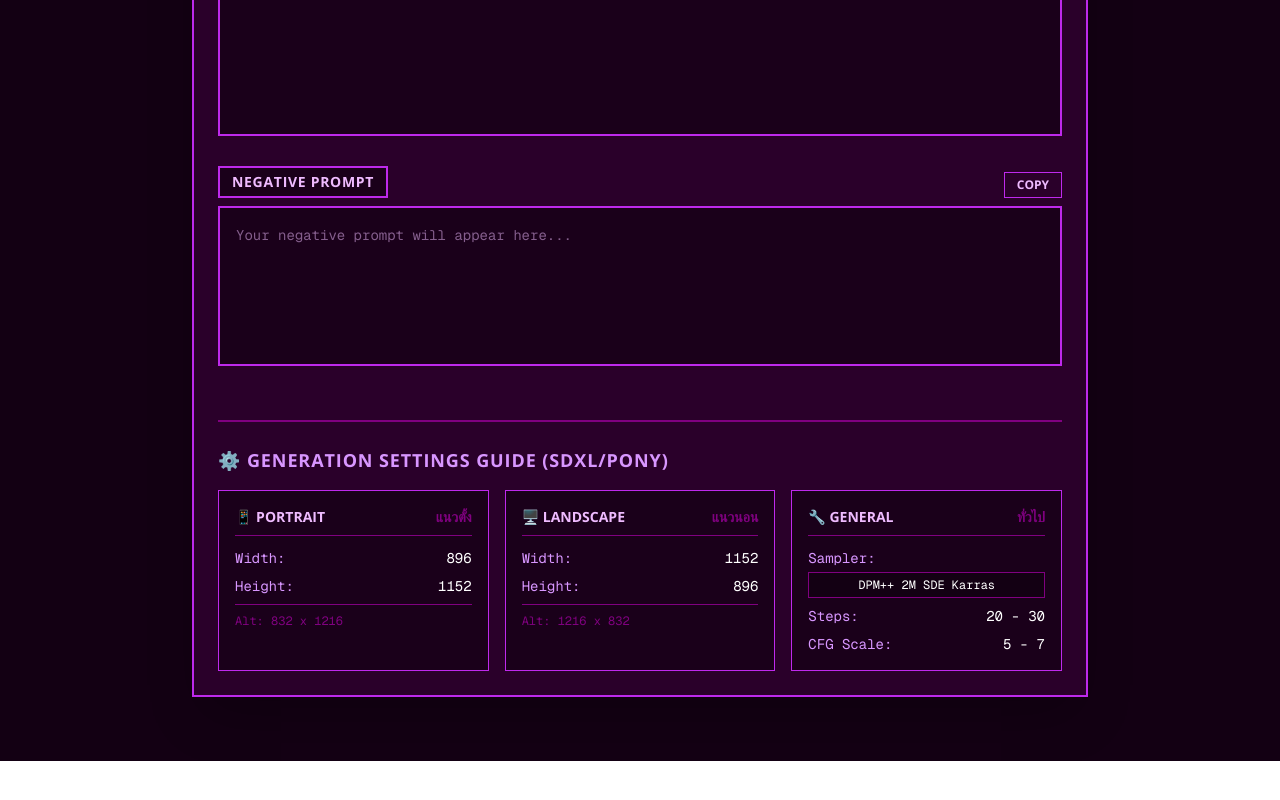
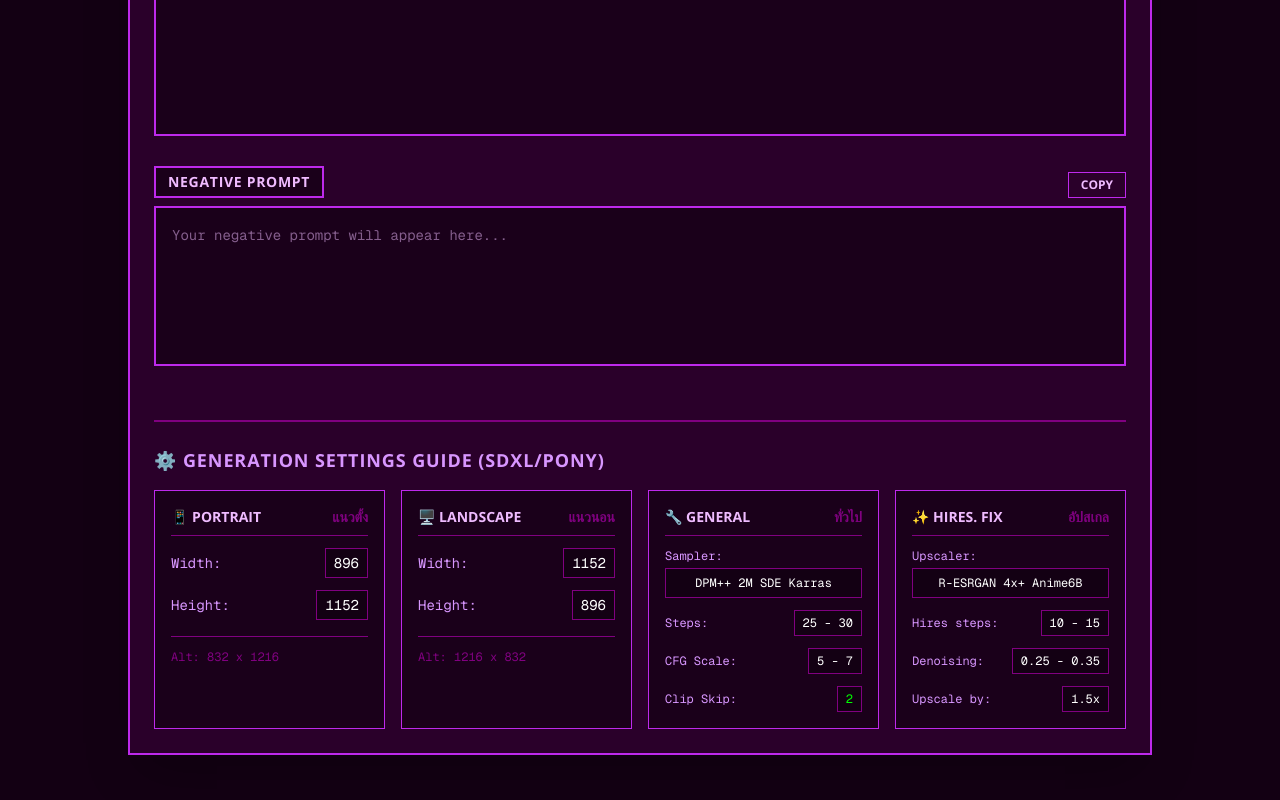
Before and after one commit to modsunxx/sd-prompt-gen, a Next.js app: page / in a window 1280 px wide. Shown: the part 842-1642 px from the top of the page. Before the commit the page ends 1603 px from the top, so only its background shows below. Built offline with nearby package versions, Linux system fonts and the light colour scheme.

Commit message:
update General setting bar

```diff
--- a/src/app/page.tsx
+++ b/src/app/page.tsx
@@ -2,7 +2,7 @@
 
 import { useState, ChangeEvent } from "react";
 import { Open_Sans } from "next/font/google";
-import Navbar from "../components/Navbar"; // นำเข้า Navbar ที่เราเพิ่งสร้าง
+import Navbar from "../components/Navbar";
 
 const openSans = Open_Sans({
   subsets: ["latin"],
@@ -231,15 +231,12 @@ Return ONLY a valid JSON object containing exactly 4 keys: "outfit", "poses", "m
     <div
       className={`min-h-screen bg-[#130013] text-[#efbbff] ${openSans.className} pb-16`}
     >
-      {/* เพิ่ม Navbar ตรงนี้ */}
       <Navbar />
 
-      <div className="max-w-4xl mx-auto mt-8 bg-[#2a002a] rounded-none border-2 border-[#be29ec] shadow-2xl p-6">
+      <div className="max-w-5xl mx-auto mt-8 bg-[#2a002a] rounded-none border-2 border-[#be29ec] shadow-2xl p-6">
         <h1 className="text-2xl font-bold mb-6 text-[#efbbff] border-b-2 border-[#be29ec] pb-2 uppercase tracking-wide">
           2D Anime Prompt Generator (Powered by Groq)
         </h1>
-
-        {/* ... (ส่วนอื่นๆ ของฟอร์มเหมือนเดิมทั้งหมด) ... */}
 
         <div className="space-y-5 mb-6">
           <div className="flex flex-col">
@@ -349,66 +346,127 @@ Return ONLY a valid JSON object containing exactly 4 keys: "outfit", "poses", "m
           </div>
         </div>
 
+        {/* ⚙️ อัปเกรด Settings Guide Section ⚙️ */}
         <div className="pt-6 border-t-2 border-[#800080]">
           <h2 className="text-lg font-bold text-[#d896ff] mb-4 uppercase tracking-wider flex items-center gap-2">
             ⚙️ Generation Settings Guide (SDXL/Pony)
           </h2>
-          <div className="grid grid-cols-1 md:grid-cols-3 gap-4 text-sm">
-            <div className="bg-[#1a001a] border border-[#be29ec] p-4">
+          {/* เปลี่ยนจาก 3 คอลัมน์เป็น 4 คอลัมน์ */}
+          <div className="grid grid-cols-1 md:grid-cols-2 lg:grid-cols-4 gap-4 text-sm">
+            {/* 1. Portrait Settings */}
+            <div className="bg-[#1a001a] border border-[#be29ec] p-4 flex flex-col">
               <h3 className="font-bold text-[#efbbff] mb-3 uppercase border-b border-[#800080] pb-2 flex justify-between">
                 <span>📱 Portrait</span>
                 <span className="text-[#800080]">แนวตั้ง</span>
               </h3>
-              <ul className="text-[#d896ff] space-y-2 font-mono">
-                <li className="flex justify-between">
-                  <span>Width:</span> <span className="text-white">896</span>
+              <ul className="text-[#d896ff] space-y-3 font-mono flex-1 text-xs sm:text-sm">
+                <li className="flex justify-between items-center">
+                  <span>Width:</span>{" "}
+                  <span className="text-white bg-[#130013] px-2 py-1 border border-[#800080]">
+                    896
+                  </span>
                 </li>
-                <li className="flex justify-between">
-                  <span>Height:</span> <span className="text-white">1152</span>
+                <li className="flex justify-between items-center">
+                  <span>Height:</span>{" "}
+                  <span className="text-white bg-[#130013] px-2 py-1 border border-[#800080]">
+                    1152
+                  </span>
                 </li>
-                <li className="flex justify-between text-xs text-[#800080] mt-2 pt-2 border-t border-[#800080]">
+                <li className="flex justify-between text-xs text-[#800080] mt-4 pt-3 border-t border-[#800080]">
                   Alt: 832 x 1216
                 </li>
               </ul>
             </div>
 
-            <div className="bg-[#1a001a] border border-[#be29ec] p-4">
+            {/* 2. Landscape Settings */}
+            <div className="bg-[#1a001a] border border-[#be29ec] p-4 flex flex-col">
               <h3 className="font-bold text-[#efbbff] mb-3 uppercase border-b border-[#800080] pb-2 flex justify-between">
                 <span>🖥️ Landscape</span>
                 <span className="text-[#800080]">แนวนอน</span>
               </h3>
-              <ul className="text-[#d896ff] space-y-2 font-mono">
-                <li className="flex justify-between">
-                  <span>Width:</span> <span className="text-white">1152</span>
+              <ul className="text-[#d896ff] space-y-3 font-mono flex-1 text-xs sm:text-sm">
+                <li className="flex justify-between items-center">
+                  <span>Width:</span>{" "}
+                  <span className="text-white bg-[#130013] px-2 py-1 border border-[#800080]">
+                    1152
+                  </span>
                 </li>
-                <li className="flex justify-between">
-                  <span>Height:</span> <span className="text-white">896</span>
+                <li className="flex justify-between items-center">
+                  <span>Height:</span>{" "}
+                  <span className="text-white bg-[#130013] px-2 py-1 border border-[#800080]">
+                    896
+                  </span>
                 </li>
-                <li className="flex justify-between text-xs text-[#800080] mt-2 pt-2 border-t border-[#800080]">
+                <li className="flex justify-between text-xs text-[#800080] mt-4 pt-3 border-t border-[#800080]">
                   Alt: 1216 x 832
                 </li>
               </ul>
             </div>
 
-            <div className="bg-[#1a001a] border border-[#be29ec] p-4">
+            {/* 3. General Settings */}
+            <div className="bg-[#1a001a] border border-[#be29ec] p-4 flex flex-col">
               <h3 className="font-bold text-[#efbbff] mb-3 uppercase border-b border-[#800080] pb-2 flex justify-between">
                 <span>🔧 General</span>
                 <span className="text-[#800080]">ทั่วไป</span>
               </h3>
-              <ul className="text-[#d896ff] space-y-2 font-mono">
-                <li className="flex flex-col">
-                  <span className="mb-1">Sampler:</span>
-                  <span className="text-white text-xs bg-[#130013] p-1 border border-[#800080] text-center">
+              <ul className="text-[#d896ff] space-y-3 font-mono text-[11px] sm:text-xs flex-1">
+                <li className="flex flex-col gap-1">
+                  <span>Sampler:</span>
+                  <span className="text-white bg-[#130013] p-1.5 border border-[#800080] text-center w-full">
                     DPM++ 2M SDE Karras
                   </span>
                 </li>
-                <li className="flex justify-between">
+                <li className="flex justify-between items-center">
                   <span>Steps:</span>{" "}
-                  <span className="text-white">20 - 30</span>
+                  <span className="text-white bg-[#130013] px-2 py-1 border border-[#800080]">
+                    25 - 30
+                  </span>
                 </li>
-                <li className="flex justify-between">
+                <li className="flex justify-between items-center">
                   <span>CFG Scale:</span>{" "}
-                  <span className="text-white">5 - 7</span>
+                  <span className="text-white bg-[#130013] px-2 py-1 border border-[#800080]">
+                    5 - 7
+                  </span>
+                </li>
+                <li className="flex justify-between items-center">
+                  <span>Clip Skip:</span>{" "}
+                  <span className="text-[#00ff00] bg-[#130013] px-2 py-1 border border-[#800080]">
+                    2
+                  </span>
+                </li>
+              </ul>
+            </div>
+
+            {/* 4. Hires Fix Settings */}
+            <div className="bg-[#1a001a] border border-[#be29ec] p-4 flex flex-col">
+              <h3 className="font-bold text-[#efbbff] mb-3 uppercase border-b border-[#800080] pb-2 flex justify-between">
+                <span>✨ Hires. Fix</span>
+                <span className="text-[#800080]">อัปสเกล</span>
+              </h3>
+              <ul className="text-[#d896ff] space-y-3 font-mono text-[11px] sm:text-xs flex-1">
+                <li className="flex flex-col gap-1">
+                  <span>Upscaler:</span>
+                  <span className="text-white bg-[#130013] p-1.5 border border-[#800080] text-center w-full whitespace-nowrap overflow-hidden text-ellipsis">
+                    R-ESRGAN 4x+ Anime6B
+                  </span>
+                </li>
+                <li className="flex justify-between items-center">
+                  <span>Hires steps:</span>{" "}
+                  <span className="text-white bg-[#130013] px-2 py-1 border border-[#800080]">
+                    10 - 15
+                  </span>
+                </li>
+                <li className="flex justify-between items-center">
+                  <span>Denoising:</span>{" "}
+                  <span className="text-white bg-[#130013] px-2 py-1 border border-[#800080]">
+                    0.25 - 0.35
+                  </span>
+                </li>
+                <li className="flex justify-between items-center">
+                  <span>Upscale by:</span>{" "}
+                  <span className="text-white bg-[#130013] px-2 py-1 border border-[#800080]">
+                    1.5x
+                  </span>
                 </li>
               </ul>
             </div>
```
